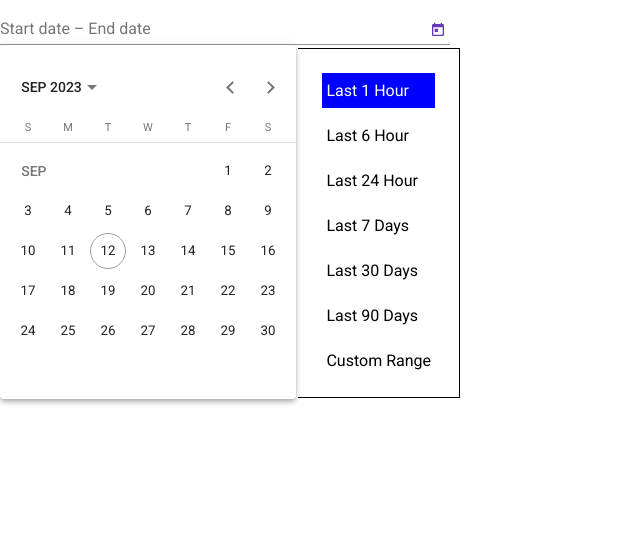
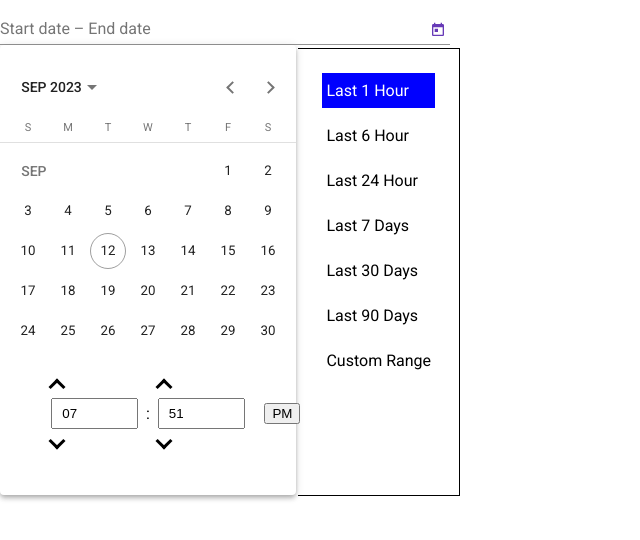
Before and after one commit to vishnu323/custom-picker, an Angular app: page / in a window 1280 px wide. Both pictures are taken after a click on the button 438 px from the left and 29 px from the top of the page. Shown: the top 540 px of the page, without its empty margins (0-640 px from the left). Built offline with nearby package versions, Linux system fonts and the light colour scheme.

Commit message:
5 files modified

```diff
--- a/package.json
+++ b/package.json
@@ -17,6 +17,7 @@
     "@types/jasminewd2": "2.0.8",
     "@types/node": "14.11.8",
     "date-fns": "^2.30.0",
+    "ngx-bootstrap": "6.0.0",
     "rxjs": "6.6.3",
     "tslib": "2.0.3",
     "zone.js": "0.11.1"
--- a/src/app/app.component.html
+++ b/src/app/app.component.html
@@ -36,5 +36,10 @@
     [ngClass]="{ 'active': activeCustomClickId === 'last-90-days' }" >Last 90 Days</div>
     <div class="btn" id="custom-range" (click)="clickHandler('custom','custom-range',null)"
     [ngClass]="{ 'active': activeCustomClickId === 'custom-range' }" >Custom Range</div>
+    <div id="time-picker">
+      <timepicker [(ngModel)]="mytime" [showMeridian]="true"
+      (ngModelChange)="onTimeChange($event)"></timepicker>
+    </div>
   </div>
+
 </div>
--- a/src/app/app.component.scss
+++ b/src/app/app.component.scss
@@ -29,7 +29,7 @@
   padding:24px;
   border: 1px solid black;
   border-left: unset;
-  height:300px;
+  height:398px;
 }
 
 .btn:active{
@@ -43,3 +43,12 @@
 ::ng-deep .mat-form-field-wrapper{
   width:450px;
 }
+
+#time-picker{
+  position: absolute;
+  bottom:40px;
+  left:-250px;
+}
+::ng-deep .mat-datepicker-content{
+  height:450px !important;
+}
--- a/src/app/app.component.ts
+++ b/src/app/app.component.ts
@@ -14,6 +14,7 @@ export class AppComponent {
   showCustomButtons = false; // Initialize to false
   activeCustomClickId:string = "last-1-hour";
   @ViewChild('picker') datePicker: MatDateRangePicker<Date>;
+  mytime:any =new Date()
 
   constructor(private fb: FormBuilder) {
     this.range = this.fb.group({
@@ -32,6 +33,10 @@ export class AppComponent {
 
   public handleDateRangeInputClick =() =>{
     this.datePicker.open();
+  }
+
+  onTimeChange(event:any){
+
   }
   handleDateChange() {
     // Handle date range change here
--- a/src/app/app.module.ts
+++ b/src/app/app.module.ts
@@ -1,5 +1,5 @@
 import { NgModule } from '@angular/core';
-import { ReactiveFormsModule } from '@angular/forms';
+import { ReactiveFormsModule ,FormsModule} from '@angular/forms';
 import { MatButtonModule } from '@angular/material/button';
 import { MatCardModule } from '@angular/material/card';
 import { MatNativeDateModule } from '@angular/material/core';
@@ -11,6 +11,7 @@ import { BrowserAnimationsModule } from '@angular/platform-browser/animations';
 import { AppComponent } from './app.component';
 import { CustomRangePanelComponent } from './example-header/custom-range-panel.component';
 import { ExampleHeaderComponent } from './example-header/example-header.component';
+import { TimepickerModule } from 'ngx-bootstrap/timepicker';
 
 @NgModule({
   declarations: [
@@ -28,6 +29,8 @@ import { ExampleHeaderComponent } from './example-header/example-header.componen
     MatIconModule,
     MatButtonModule,
     MatCardModule,
+    TimepickerModule.forRoot(),
+    FormsModule
   ],
   providers: [],
   bootstrap: [AppComponent],
```
